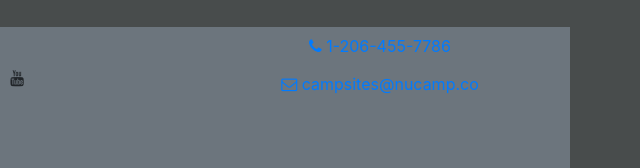
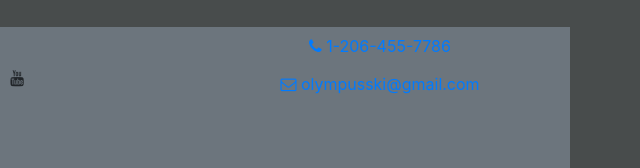
Before and after one commit to yaspes/mt-olympus, a website: page index.html in a window 1280 px wide. Shown: the part 2968-3136 px from the top of the page, 640-1280 px from the left. Drawn offline with nearby package versions, Linux system fonts and the light colour scheme.

Commit message:
small change to footer

```diff
--- a/index.html
+++ b/index.html
@@ -263,7 +263,7 @@
                 </div>
                 <div class="col-sm-4 text-center">
                     <a role="button" class="btn btn-link" href="tel:+12064557786"><i class="fa fa-phone"></i> 1-206-455-7786<br></a>
-            	    <a role="button" class="btn btn-link" href="mailto:olympusski@gmail.com"><i class="fa fa-envelope-o"></i> campsites@nucamp.co</a>
+            	    <a role="button" class="btn btn-link" href="mailto:olympusski@gmail.com"><i class="fa fa-envelope-o"></i> olympusski@gmail.com</a>
                 </div>
             </div>
         </div>
```
